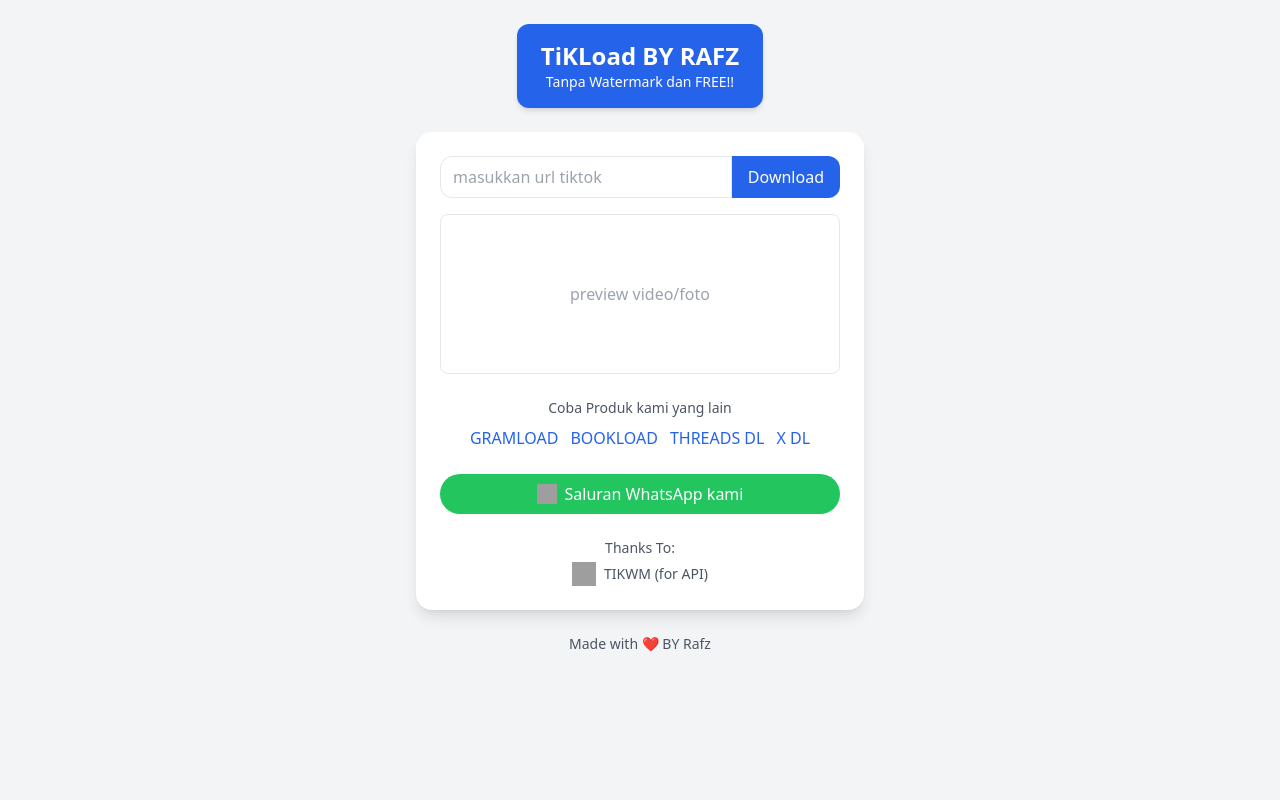
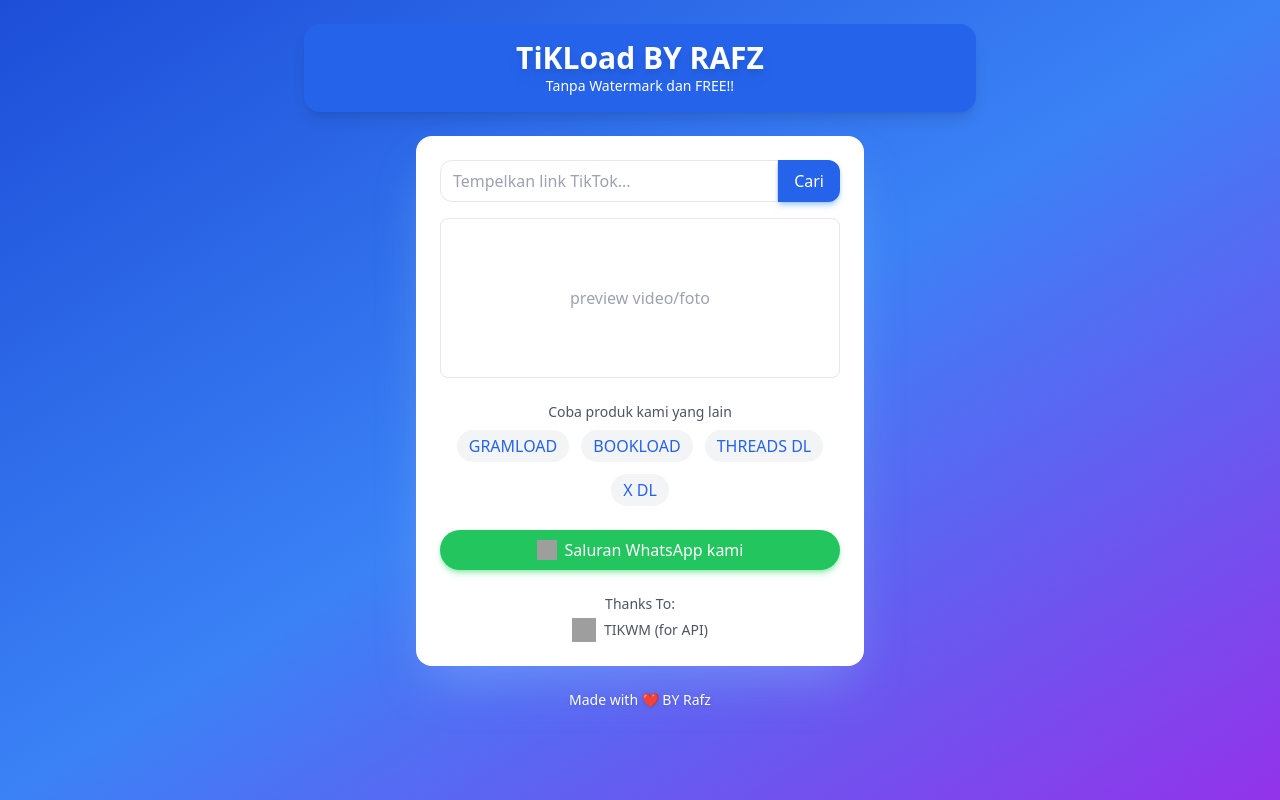
Before and after one commit to Rafflie-CH/TIKLOAD, a Next.js app: page / in a window 1280 px wide. Built offline with nearby package versions, Linux system fonts and the light colour scheme; grey boxes are pictures that could not be loaded.

Commit message:
Update index.js

```diff
--- a/pages/index.js
+++ b/pages/index.js
@@ -30,23 +30,26 @@
     link.href = `/api/proxy?file=${encodeURIComponent(
       fileUrl
     )}&filename=${filename}`;
+    link.setAttribute("download", filename);
+    document.body.appendChild(link);
     link.click();
+    document.body.removeChild(link);
   };
 
   return (
-    <div className="min-h-screen flex flex-col items-center justify-start bg-gray-100 py-6">
+    <div className="min-h-screen flex flex-col items-center justify-start bg-gradient-to-br from-blue-700 via-blue-500 to-purple-600 py-6">
       {/* HEADER */}
-      <div className="bg-blue-600 text-white rounded-xl px-6 py-4 shadow-md text-center">
-        <h1 className="text-2xl font-bold">TiKLoad BY RAFZ</h1>
+      <header className="w-full max-w-2xl bg-blue-600 text-white rounded-2xl px-6 py-4 text-center shadow-lg animate-fade-in">
+        <h1 className="text-3xl font-bold drop-shadow-lg">TiKLoad BY RAFZ</h1>
         <p className="text-sm">Tanpa Watermark dan FREE!!</p>
-      </div>
+      </header>
 
       {/* CARD */}
-      <div className="bg-white rounded-2xl shadow-lg p-6 mt-6 w-full max-w-md text-center">
+      <div className="bg-white rounded-2xl shadow-2xl shadow-blue-300/40 p-6 mt-6 w-full max-w-md text-center animate-slide-up">
         <div className="flex">
           <input
             type="text"
-            placeholder="masukkan url tiktok"
+            placeholder="Tempelkan link TikTok..."
             value={url}
             onChange={(e) => setUrl(e.target.value)}
             className="flex-1 border rounded-l-xl px-3 py-2 focus:outline-none"
@@ -54,34 +57,44 @@
           <button
             onClick={handleDownload}
             disabled={loading}
-            className="bg-blue-600 text-white px-4 py-2 rounded-r-xl hover:bg-blue-700"
+            className="bg-blue-600 text-white px-4 py-2 rounded-r-xl hover:bg-blue-700 active:scale-95 transition flex items-center justify-center shadow-md shadow-blue-400/50"
           >
-            {loading ? "..." : "Download"}
+            {loading ? (
+              <div className="w-5 h-5 border-2 border-white border-t-transparent rounded-full animate-spin"></div>
+            ) : (
+              "Cari"
+            )}
           </button>
         </div>
 
         {/* PREVIEW */}
         <div className="mt-4">
-          {!media && (
+          {!media && !loading && (
             <div className="border rounded-lg h-40 flex items-center justify-center text-gray-400">
               preview video/foto
             </div>
           )}
 
-          {media && (
+          {loading && (
+            <div className="flex items-center justify-center h-40">
+              <div className="w-12 h-12 border-4 border-blue-600 border-t-transparent rounded-full animate-spin"></div>
+            </div>
+          )}
+
+          {media && !loading && (
             <div>
               {media.type === "video" && (
                 <video
                   controls
                   src={media.video}
-                  className="w-full rounded-lg"
+                  className="w-full rounded-lg shadow-lg shadow-blue-400/40"
                 ></video>
               )}
               {media.type === "image" && (
                 <img
                   src={media.image}
                   alt="preview"
-                  className="w-full rounded-lg"
+                  className="w-full rounded-lg shadow-lg shadow-blue-400/40"
                 />
               )}
 
@@ -92,7 +105,7 @@
                     onClick={() =>
                       triggerDownload(media.video, "tiktok_video.mp4")
                     }
-                    className="w-full bg-blue-600 text-white py-2 rounded-lg hover:bg-blue-700"
+                    className="w-full bg-blue-600 text-white py-2 rounded-lg hover:bg-blue-700 active:scale-95 transition shadow-md shadow-blue-400/50"
                   >
                     Download Video
                   </button>
@@ -103,7 +116,7 @@
                     onClick={() =>
                       triggerDownload(media.image, "tiktok_image.jpg")
                     }
-                    className="w-full bg-blue-600 text-white py-2 rounded-lg hover:bg-blue-700"
+                    className="w-full bg-blue-600 text-white py-2 rounded-lg hover:bg-blue-700 active:scale-95 transition shadow-md shadow-blue-400/50"
                   >
                     Download Foto
                   </button>
@@ -114,7 +127,7 @@
                     onClick={() =>
                       triggerDownload(media.audio, "tiktok_audio.mp3")
                     }
-                    className="w-full bg-green-600 text-white py-2 rounded-lg hover:bg-green-700"
+                    className="w-full bg-green-600 text-white py-2 rounded-lg hover:bg-green-700 active:scale-95 transition shadow-md shadow-green-400/50"
                   >
                     Download Audio
                   </button>
@@ -126,22 +139,31 @@
 
         {/* PRODUK LAIN */}
         <div className="mt-6">
-          <p className="text-sm text-gray-600">Coba Produk kami yang lain</p>
-          <div className="flex justify-center gap-3 mt-2 text-blue-600 font-medium">
-            <a href="#">GRAMLOAD</a>
-            <a href="#">BOOKLOAD</a>
-            <a href="#">THREADS DL</a>
-            <a href="#">X DL</a>
+          <p className="text-sm text-gray-600">Coba produk kami yang lain</p>
+          <div className="flex flex-wrap justify-center gap-3 mt-2">
+            {["GRAMLOAD", "BOOKLOAD", "THREADS DL", "X DL"].map((item) => (
+              <a
+                key={item}
+                href="#"
+                onClick={(e) => {
+                  e.preventDefault();
+                  alert("Masih dalam pengembangan!");
+                }}
+                className="px-3 py-1 bg-gray-100 rounded-full text-blue-600 font-medium hover:bg-blue-100 active:scale-95 transition"
+              >
+                {item}
+              </a>
+            ))}
           </div>
         </div>
 
         {/* WHATSAPP */}
         <div className="mt-6">
           <a
-            href="https://whatsapp.com/channel/xxxx" // ganti dengan link channel kamu
+            href="https://whatsapp.com/channel/0029Vb6dhS29RZAV6wpMYj3W"
             target="_blank"
             rel="noopener noreferrer"
-            className="flex items-center justify-center gap-2 bg-green-500 text-white py-2 px-4 rounded-full hover:bg-green-600"
+            className="flex items-center justify-center gap-2 bg-green-500 text-white py-2 px-4 rounded-full hover:bg-green-600 active:scale-95 transition shadow-md shadow-green-400/50"
           >
             <img src="/whatsapp.png" alt="WA" className="w-5 h-5" />
             <span>Saluran WhatsApp kami</span>
@@ -155,7 +177,7 @@
             href="https://www.tikwm.com/"
             target="_blank"
             rel="noopener noreferrer"
-            className="flex items-center justify-center gap-2 mt-1"
+            className="flex items-center justify-center gap-2 mt-1 hover:underline"
           >
             <img src="/tikwm.png" alt="tikwm" className="w-6 h-6" />
             <span>TIKWM (for API)</span>
@@ -164,7 +186,7 @@
       </div>
 
       {/* FOOTER */}
-      <footer className="mt-6 text-gray-600 text-sm">
+      <footer className="mt-6 text-white text-sm drop-shadow animate-fade-in">
         Made with ❤️ BY Rafz
       </footer>
     </div>
```
